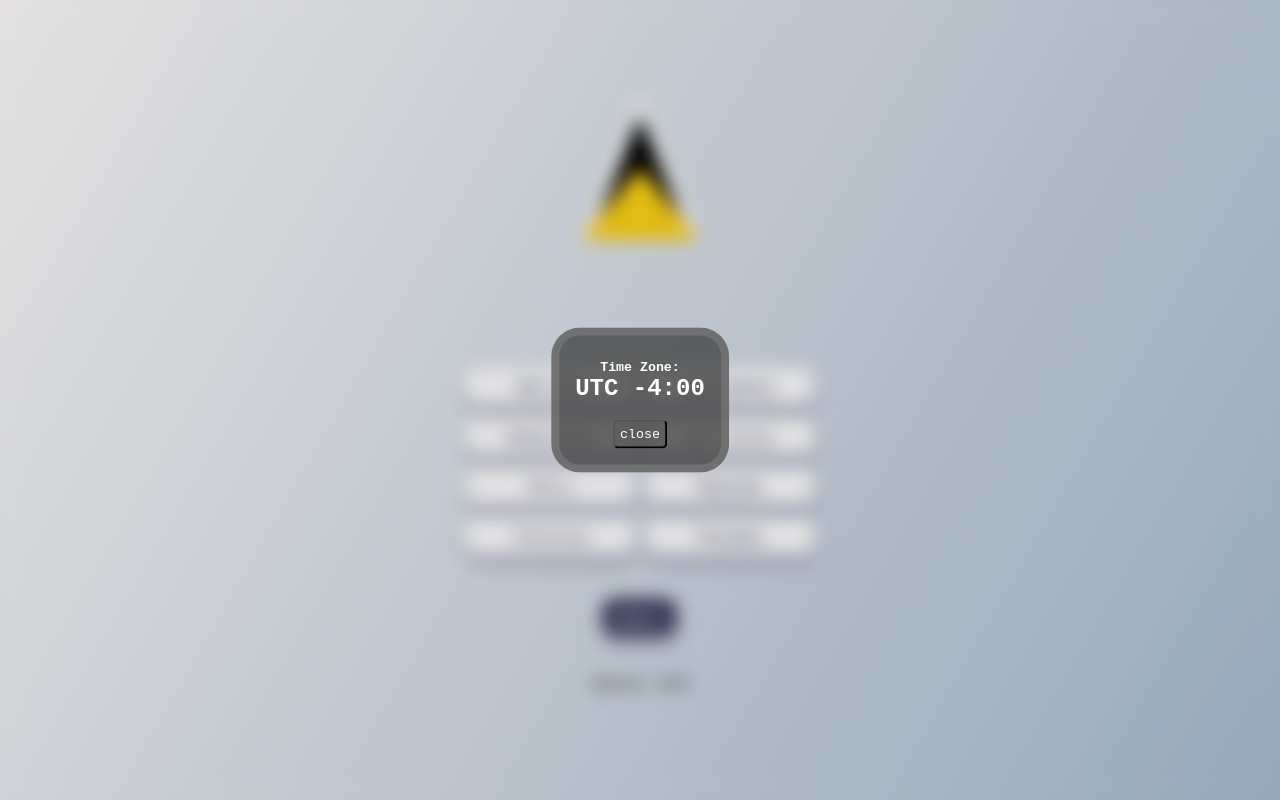
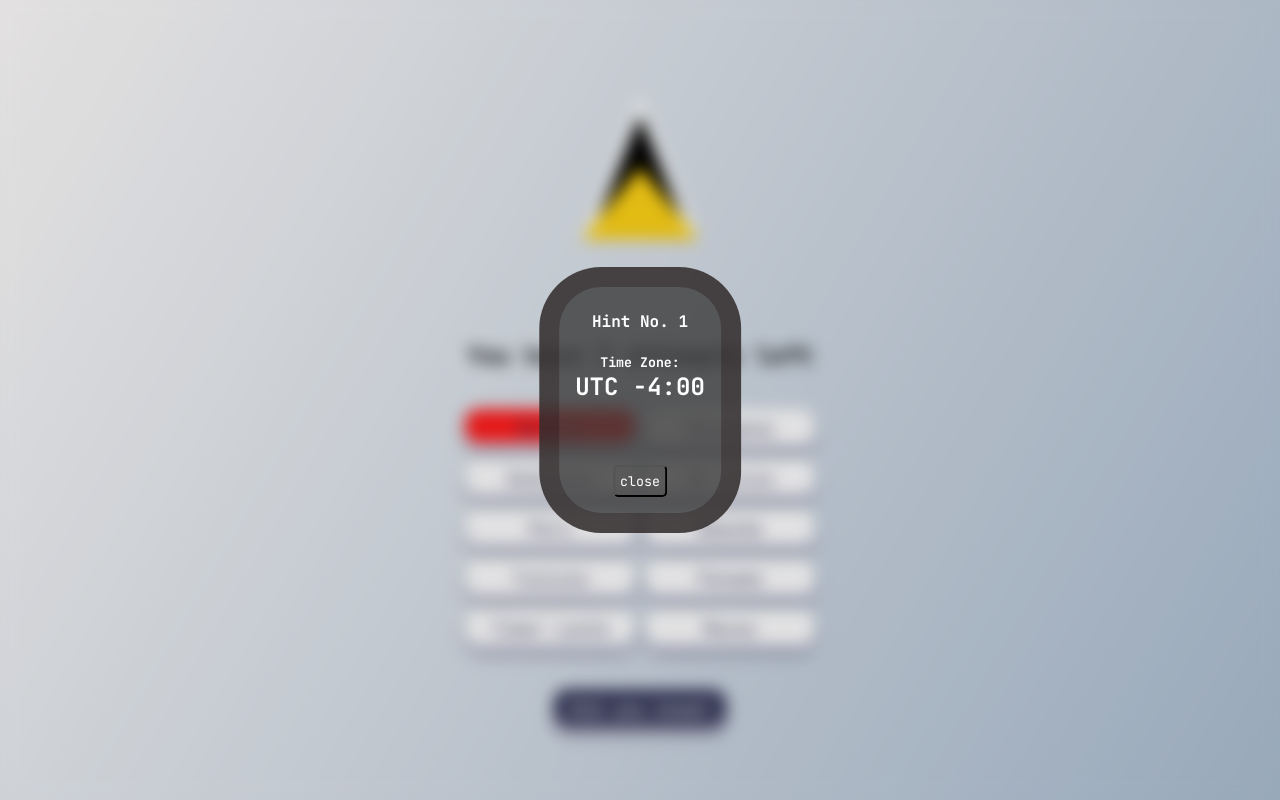
Before and after one commit to tangway/flag-guessing-game-frontend, a React (Vite) app: page / in a window 1280 px wide. Both pictures are taken after a click on the button "Belize". Built offline with nearby package versions, Linux system fonts and the light colour scheme.

Commit message:
add multiple small changes, refs #27, #28, #30, #31, #32

```diff
--- a/src/App.scss
+++ b/src/App.scss
@@ -1,3 +1,5 @@
+@import url('https://fonts.googleapis.com/css2?family=JetBrains+Mono:ital,wght@0,100..800;1,100..800&display=swap');
+
 /* box-sizing reset */
 html {
   box-sizing: border-box;
@@ -126,6 +128,49 @@ body {
     .choice-button {
       @include button-styles($button-bg, $button-text-color, #d6d6e7);
     }
+
+    .clicked {
+      // background-color: rgb(47, 62, 98);
+      background-color: rgb(255 29 29);
+    }
+
+    @keyframes dance {
+      0%,
+      100% {
+        transform: rotate(0deg);
+      }
+      25% {
+        transform: rotate(-20deg);
+      }
+      50% {
+        transform: rotate(0deg);
+      }
+      75% {
+        transform: rotate(20deg);
+      }
+    }
+
+    @keyframes flash {
+      0%,
+      100% {
+        background-color: #fcfcfd; /* Replace with the base color of your button */
+      }
+      50% {
+        background-color: rgb(14, 233, 137); /* Replace with the color you want to flash to */
+      }
+    }
+
+    .correct-answer {
+      background-color: rgb(14, 233, 137);
+      animation:
+        flash 0.2s 25,
+        dance 1s 5;
+      // animation: dance  1s infinite;
+      animation-timing-function: ease-in-out;
+      // animation-timing-function: linear;
+      // animation-timing-function: cubic-bezier(.19,.87,.61,.93);
+      z-index: 101;
+    }
   }
 
   // having this container in the html structure somehow prevents the bug where
@@ -141,7 +186,24 @@ body {
     // TODO write properties for next-button active state
   }
 
-  .score {
+  @keyframes status-flash {
+    0%,
+    100% {
+      opacity: 1; /* Fully visible at the start and end of the animation */
+    }
+    50% {
+      opacity: 0; /* Fully transparent in the middle of the animation */
+      // background-color: rgb(255, 0, 0);
+    }
+  }
+
+  .score,
+  .status-bar,
+  .status-bar-correct {
     font-family: "JetBrains Mono", monospace;
   }
+
+  .status-bar-correct {
+    animation: status-flash 0.2s ease-in-out 15;
+  }
 }
--- a/src/SingleQuestion.jsx
+++ b/src/SingleQuestion.jsx
@@ -62,6 +62,23 @@ const initialLoadVariants = {
   },
 };
 
+const jackInTheBoxVariants = {
+  hidden: {
+    opacity: 0,
+    scale: 0.01,
+    rotate: 60,
+  },
+  visible: {
+    opacity: 1,
+    scale: 1,
+    rotate: 0,
+    transition: {
+      duration: 1.8,
+      ease: 'easeInOut',
+    },
+  },
+};
+
 // for animation when user clicks Next button but it is currently not working
 // can be enabled with conditional rendering of variants
 // const nextClickedVariants = {
@@ -98,6 +115,9 @@ const SingleQuestion = () => {
   const [score, setScore] = useState(0);
   const [nextClicked, setNextClicked] = useState(false);
   const [buttonsEmpty, setButtonsEmpty] = useState(false);
+  const [numberOfAttempts, setNumberOfAttempts] = useState(0);
+  const [buttonClicked, setButtonClicked] = useState([]);
+  const [correctButton, setCorrectButton] = useState(null);
 
   const FlagComponent = AnimatedComponent(
     mapOfFlags[questions[currentQuestionNumber].answer],
@@ -117,24 +137,21 @@ const SingleQuestion = () => {
     }
   };
 
-  const checkAnswer = userSelection => {
-    if (userSelection === correctAnswer) {
+  const checkAnswer = event => {
+    const target = event.currentTarget;
+    target.disabled = true;
+    setButtonClicked(buttonClicked.concat(target.id));
+    setNumberOfAttempts(numberOfAttempts + 1);
+
+    if (target.textContent === correctAnswer) {
       setCorrect(true);
+      setCorrectButton(target.id);
       setScore(score + 1);
       setStartAnimation(true);
     } else {
       setCorrect(false);
     }
-
-    // setSelectionMade(true);
   };
-
-  // const getStatus = () => {
-  //   if (correct === true) return 'CORRECT';
-  //   if (correct === null) return 'MAKE A SELECTION';
-  //   if (correct === false) return 'WRONG';
-  //   return 'MAKE A SELECTION';
-  // };
 
   // useEffect(() => {
   //   setButtonsEmpty(false); // Reset buttonsEmpty when the question number changes
@@ -145,12 +162,30 @@ const SingleQuestion = () => {
       <MotionDiv
         className="flag-area"
         key={currentQuestionNumber}
-        variants={nextClicked ? '' : initialLoadVariants}
+        variants={nextClicked ? '' : jackInTheBoxVariants}
       >
         <FlagComponent startAnimation={startAnimation} />
       </MotionDiv>
       <div className="user-interface">
-        {/* <MotionDiv className="status">STATUS: {getStatus()}</MotionDiv> */}
+        <MotionDiv
+          key={currentQuestionNumber}
+          variants={nextClicked ? '' : jackInTheBoxVariants}
+        >
+          {correct === true ? (
+            <h2 className="status-bar-correct">CORRRECT!!</h2>
+          ) : (
+            <h2 className="status-bar">
+              You have {4 - numberOfAttempts} attempts left
+            </h2>
+          )}
+        </MotionDiv>
+        {/* <MotionDiv
+          className="score"
+          key={currentQuestionNumber}
+          variants={nextClicked ? '' : jackInTheBoxVariants}
+        >
+          Score: {score}/{questions.length}
+        </MotionDiv> */}
         <br />
         <div className="choices">
           <AnimatePresence mode="wait">
@@ -158,15 +193,21 @@ const SingleQuestion = () => {
               <motion.button
                 key={`${choice}-${currentQuestionNumber}`}
                 type="button"
-                className={`choice-button ${buttonsEmpty ? 'empty' : ''}`}
-                onClick={() => checkAnswer(choice)}
+                className={`choice-button ${buttonsEmpty ? 'empty' : ''} ${
+                  buttonClicked.includes(choice) ? 'clicked' : ''
+                } ${correctButton === choice ? 'correct-answer' : ''}`}
+                id={`${choice}`}
+                // onClick={() => checkAnswer(choice)}
+                onClick={checkAnswer}
+                // this disables all buttons when answer is correct or no more attempts left
+                disabled={(numberOfAttempts === 4 || correct) ? true : false}
                 initial={{ transform: 'scale(0)', opacity: 0 }}
                 animate={{ transform: 'scale(1)', opacity: 1 }}
                 exit={{
                   transform: 'scale(0)',
-                  transition: { duration: 1, ease: 'easeInOut' },
+                  transition: { duration: 1.3, ease: 'easeInOut' },
                 }}
-                transition={{ duration: 1, ease: 'easeInOut' }}
+                transition={{ duration: 1.3, ease: 'easeInOut' }}
                 layout
               >
                 <span className="choice-text">{choice}</span>
@@ -178,27 +219,28 @@ const SingleQuestion = () => {
           <MotionDiv
             className="next"
             key={currentQuestionNumber}
-            variants={nextClicked ? '' : initialLoadVariants}
+            variants={nextClicked ? '' : jackInTheBoxVariants}
           >
             <button
               type="button"
               className="next-button"
               onClick={nextButtonFunc}
             >
-              Next
+              Did you know?
             </button>
           </MotionDiv>
         </div>
         <br />
-        <MotionDiv
-          className="score"
-          key={currentQuestionNumber}
-          variants={nextClicked ? '' : initialLoadVariants}
-        >
-          Score: {score}/{questions.length}
-        </MotionDiv>
       </div>
-      {(correct === false) && <Modal hints={questions[currentQuestionNumber].timezone} />}
+      {numberOfAttempts > 0 && correct === false && (
+        <Modal
+          key={numberOfAttempts}
+          attempt={numberOfAttempts}
+          hint1={questions[currentQuestionNumber].timezone}
+          hint2={questions[currentQuestionNumber].population}
+          hint3={questions[currentQuestionNumber].demographic}
+        />
+      )}
     </>
   );
 };
--- a/src/components/Modal/Modal.jsx
+++ b/src/components/Modal/Modal.jsx
@@ -1,7 +1,7 @@
 import { useEffect, useRef } from 'react';
 import './Modal.scss';
 
-const Modal = ({ hints }) => {
+const Modal = ({ hint1, hint2, hint3, attempt }) => {
   const dialogRef = useRef(null);
 
   const closeModal = () => {
@@ -15,8 +15,32 @@ const Modal = ({ hints }) => {
   return (
     <div className="modal-container">
       <dialog ref={dialogRef} className="modal">
+        <h4>
+          {attempt === 3 ? 'LAST HINT' : `Hint No. ${attempt}`}
+        </h4>
+        <br />
         <h5>Time Zone:</h5>
-        <h2>{hints}</h2>
+        <h2>{hint1}</h2>
+        <br />
+        {attempt >= 2 ? (
+          <>
+            <h5>Population:</h5>
+            <h2>{hint2}</h2>
+            <br />
+          </>
+        ) : (
+          ''
+        )}
+        <br />
+        {attempt >= 3 ? (
+          <>
+            <h5>Religious Demographic:</h5>
+            {hint3.map((r, i) => <p key={i} className='demographic-text'>{r}</p>)}
+            <br />
+          </>
+        ) : (
+          ''
+        )}
         <br />
         <button className="close-button" onClick={closeModal} type="button">
           close
--- a/src/components/Modal/Modal.scss
+++ b/src/components/Modal/Modal.scss
@@ -13,18 +13,24 @@
     left: 50%;
     transform: translate(-50%, -50%);
     padding: 1.5rem 1rem 1rem 1rem;
-    border: 8px solid rgb(148, 148, 148, 0.33);
-    border-radius: 29px;
+    border: 20px solid rgb(35 20 20 / 33%);
+    border-radius: 62px;
     // background-color: rgb(160, 160, 160);
     // background-image: linear-gradient(to top, #cfd9df 0%, #e2ebf0 100%);
-    background-color: rgb(59 59 59 / 75%);
+    background-color: rgb(59 59 59 / 80%);
     // background: radial-gradient(circle, rgba(150,149,159,1) 0%, rgba(249,249,249,1) 100%);
     color: rgb(255, 255, 255);
     text-align: center;
     font-family: "JetBrains Mono", monospace;
+    width: max-content;
 
     &::backdrop {
-      backdrop-filter: blur(9px);
+      backdrop-filter: blur(8px);
+    }
+
+    .demographic-text {
+      font-size: 1.5rem;
+      font-weight: bold;
     }
 
     .close-button {
--- a/src/components/StLuciaFlag.jsx
+++ b/src/components/StLuciaFlag.jsx
@@ -3,7 +3,7 @@ import { motion } from 'framer-motion';
 
 const StLuciaFlag = ({ animate, initial, transition, ...props }) => (
   <svg xmlns="http://www.w3.org/2000/svg" viewBox="0 0 12 6" {...props}>
-    <title>Flag of Saint Lucia</title>
+    {/* <title>Flag of Saint Lucia</title> */}
     <motion.path
       id="cyan-bg"
       fill="#6cF"
--- a/src/questions.js
+++ b/src/questions.js
@@ -10,9 +10,12 @@ const questions = [
       'Rwanda',
       'Tunisia',
       'Panama',
+      'Timor Leste',
+      'Macau',
     ],
     timezone: 'UTC -4:00',
-    population: '178,696',
+    population: '178,696 (177th)',
+    demographic: ['90.3% Christianity', '5.9% none', '1.9% Rastafari', '1.4% Hinduism', '0.5% other'],
     funfact:
       'The island boasts the highest ratio of Nobel laureates produced with respect to the total population of any sovereign country in the world. Two winners have come from Saint Lucia: Sir Arthur Lewis, who won the Nobel Prize in Economics in 1979, and the poet Derek Walcott, who received the Nobel Prize in Literature in 1992.',
   },
@@ -22,14 +25,17 @@ const questions = [
       'Madagascar',
       'Comoros',
       'Guyana',
-      'Sri Lanka',
       'Serbia',
       'Taiwan',
+      'Sri Lanka',
       'Ireland',
       'Georgia',
+      'Jordan',
+      'Romania',
     ],
     timezone: 'UTC +5:30',
-    population: '22,037,000',
+    population: '22,037,000 (60th)',
+    demographic: ['70.2% Buddhism', '12.6% Hinduism', '9.7% Islam', '7.4% Christianity', '0.1% other / none'],
     funfact:
       'As depicted on a mural in Cave no. 2 at Dambulla Viharaya, King Dutugemunu on his campaign against Ellalan- an invading South Indian ruler- in 162 BC is depicted with a banner containing a lion figure carrying a sword in its right forepaw, a symbol of the Sun and one of the Moon. This flag was known as the only ancient representation of the lion flag of the Sinhalese but in 1957, the lion figure on it was defaced by a vandal.',
   },
```
